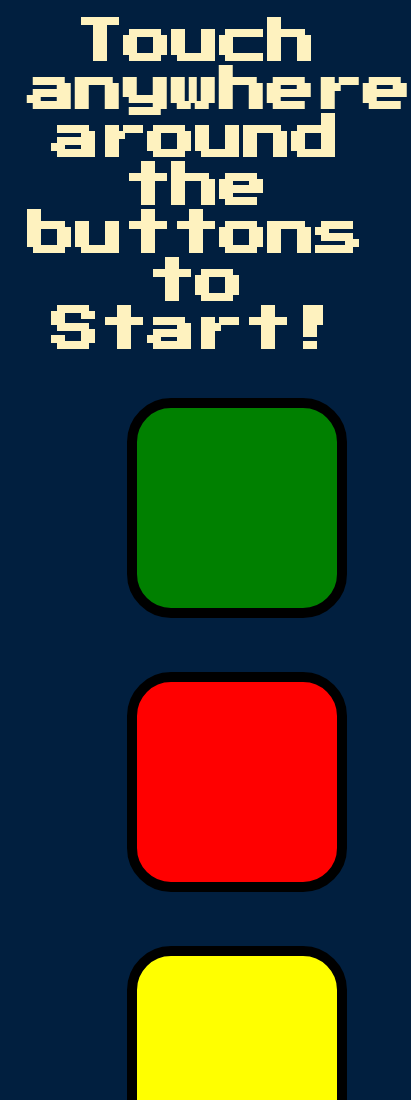
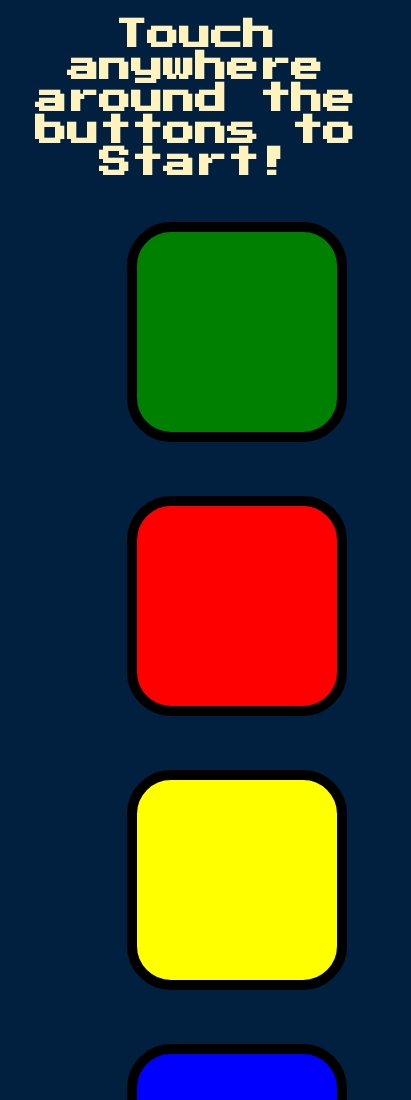
Before and after one commit to vsharsha28/Simon-Game, a plain HTML site: page index.html in a window 390 px wide. Shown: the top 1100 px of the page, 411 px wide, since content can reach past the window. Drawn offline with nearby package versions, Linux system fonts and the light colour scheme.

Commit message:
Update styles.css

```diff
--- a/styles.css
+++ b/styles.css
@@ -51,3 +51,12 @@ body {
   box-shadow: 0 0 20px white;
   background-color: grey;
 }
+
+@media (max-width:900px){
+  #level-title {
+    font-family: 'Press Start 2P', cursive;
+    font-size: 2rem;
+    margin:  5%;
+    color: #FEF2BF;
+  }
+}
```
